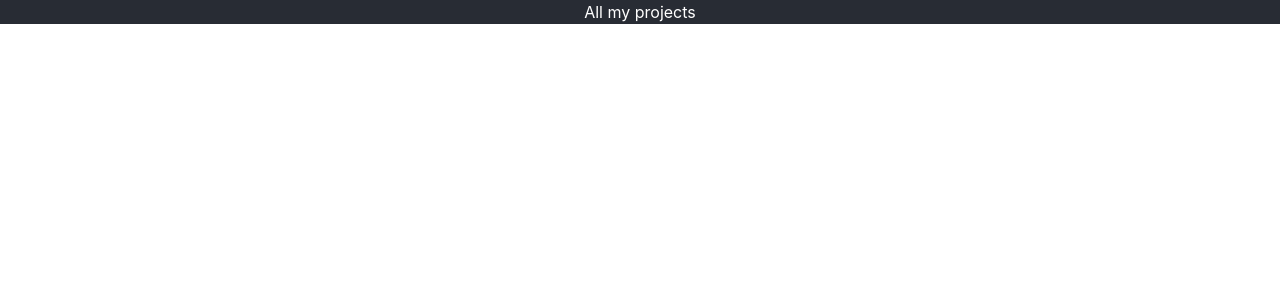
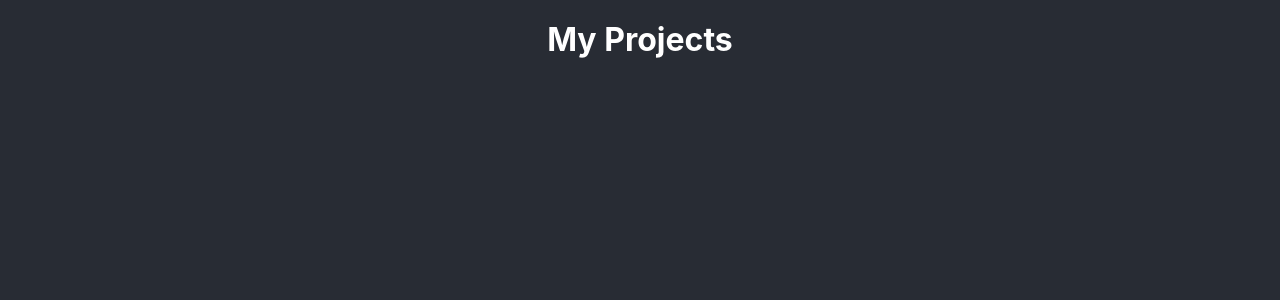
Before and after one commit to priyansh17/portfolio, a React (Create React App) app: page /My-Portfolio/projects in a window 1280 px wide. Shown: the top 300 px of the page. Built offline with nearby package versions, Linux system fonts and the light colour scheme; a web font is replaced by a local one.

Commit message:
Changes to index.html

```diff
--- a/public/index.html
+++ b/public/index.html
@@ -2,7 +2,7 @@
 <html lang="en">
   <head>
     <meta charset="utf-8" />
-    <!-- <link rel="icon" href="%PUBLIC_URL%/favicon.ico" /> -->
+    <link rel="icon" href="p-solid.svg" />
     <meta name="viewport" content="width=device-width, initial-scale=1" />
     <meta name="theme-color" content="#000000" />
     <meta
--- a/src/App.css
+++ b/src/App.css
@@ -12,6 +12,15 @@
     width: auto;
 }
 
+
+#projectHeader{
+    font-family: -apple-system, BlinkMacSystemFont, 'Segoe UI', Roboto, Oxygen, Ubuntu, Cantarell, 'Open Sans', 'Helvetica Neue', sans-serif;
+    font-size: xx-large;
+    font-weight: bold;
+    font-style: normal;
+    margin-top: 2vh;
+    border-radius: 10%;
+}
 
 #nameHeader{
     font-family: -apple-system, BlinkMacSystemFont, 'Segoe UI', Roboto, Oxygen, Ubuntu, Cantarell, 'Open Sans', 'Helvetica Neue', sans-serif;
@@ -91,6 +100,7 @@
     width: auto;
     background-color: #282c34;
     color: #FFFFFF;
+    min-height: 100vh;
 }
 
 .App-logo {
--- a/src/Footer.js
+++ b/src/Footer.js
@@ -30,10 +30,10 @@ function Footer(props) {
             .then((res) => setLikes(res.value));
     }
 
-    const ConnectIcons = (icon, url) => {
+    const ConnectIcons = (icon, url, colour) => {
         return (
             <a href={url} target='_blank' rel="noreferrer">
-                <FontAwesomeIcon style={{ width: 'auto', cursor: 'pointer', color: 'white'}} icon={icon} size={'2x'}/>
+                <FontAwesomeIcon style={{ width: 'auto', cursor: 'pointer', color: 'whitesmoke'}} icon={icon} size={'2x'}/>
             </a>
         )
     }
@@ -41,6 +41,7 @@ function Footer(props) {
     const Icons = [faEnvelope, faLinkedin, faTwitter, faGithub, faFacebook, faDiscord, faInstagram, faYoutube];
     const urls = [staticData['email'], staticData['linkedin'], staticData['twitter'], staticData['github'], staticData['facebook'], staticData['discord'],
                     staticData['instagram'], staticData['youtube'] ]
+    const colours = ['red', 'blue' , 'blue', 'white', 'blue', 'blue', 'pink', 'red']
 
     useEffect(() => {
         getLikes();
@@ -55,7 +56,7 @@ function Footer(props) {
                 </Row>
                 <Row className='IconsRow'>
                     {Icons.map((info, index) => {
-                        return ConnectIcons(info,urls[index]);
+                        return ConnectIcons(info,urls[index],colours[index]);
                     })}
                 </Row>
             </div>
--- a/src/Pages/ProjectsPage.js
+++ b/src/Pages/ProjectsPage.js
@@ -1,10 +1,17 @@
+import '../App.css';
 import React from 'react';
+import staticData from '../stringConst';
+import { Container, Row, Col } from 'react-bootstrap';
 
 function ProjectsPage(props) {
     return (
+        <Container style={{ color: "#ffffff" }}>
         <div>
-            All my projects
-        </div>
+        <Row style={{alignItems : "center"}}>
+            <p id='projectHeader'>{staticData["ProjectsPageHeading"]}</p>
+        </Row>
+      </div>
+        </Container>
     );
 }
 
--- a/src/stringConst.js
+++ b/src/stringConst.js
@@ -12,6 +12,8 @@ const staticData = {
     "discord": "https://discord.gg/H3qrwyf6bP",
     "email": "mailto:im1706@gmail.com",
     "github": "https://github.com/priyansh17?tab=repositories",
+    "ProjectsPageHeading" : "My Projects",
+
 };
 
 export default staticData;
```
Also changed, not shown: public/manifest.json, public/p-solid.svg (added).
